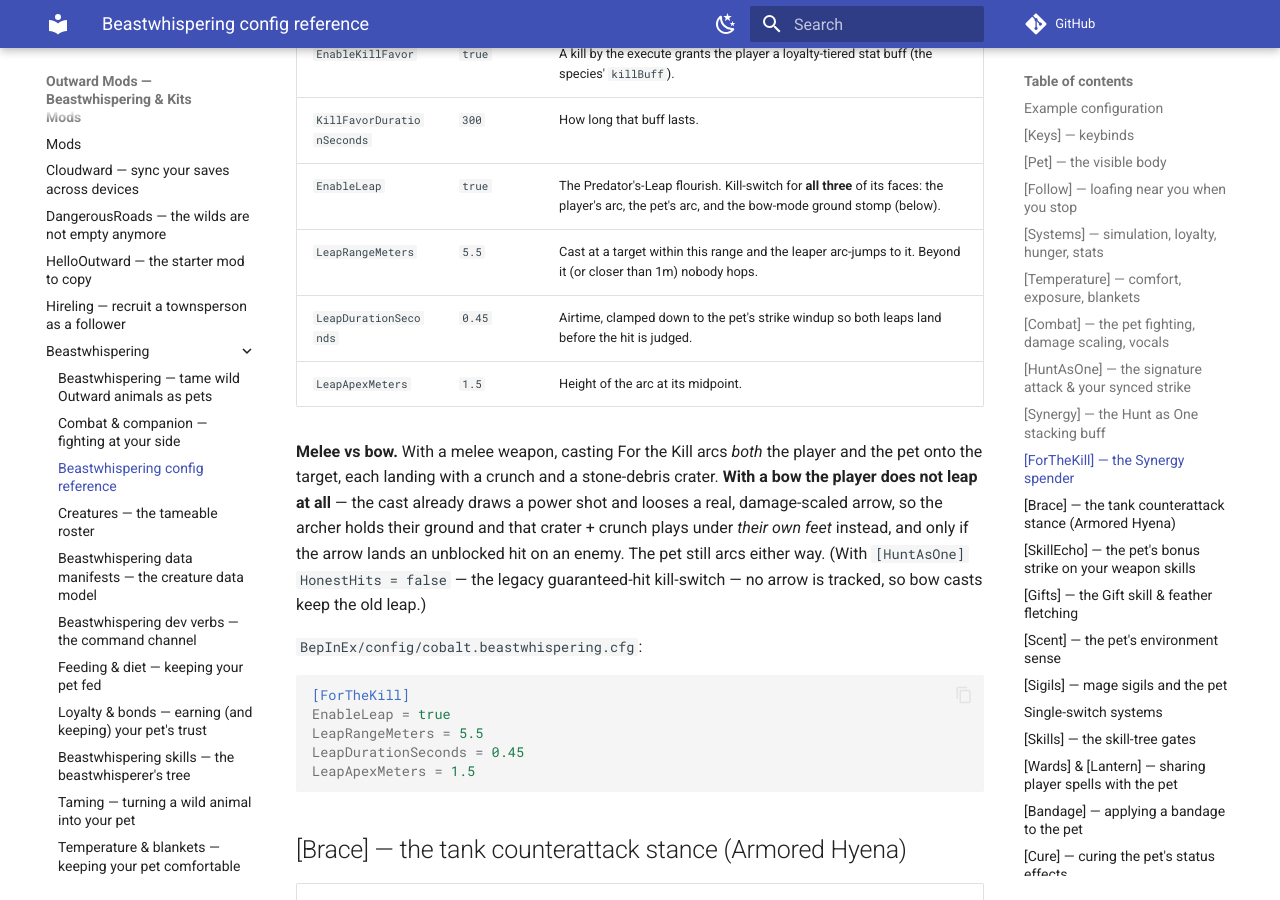
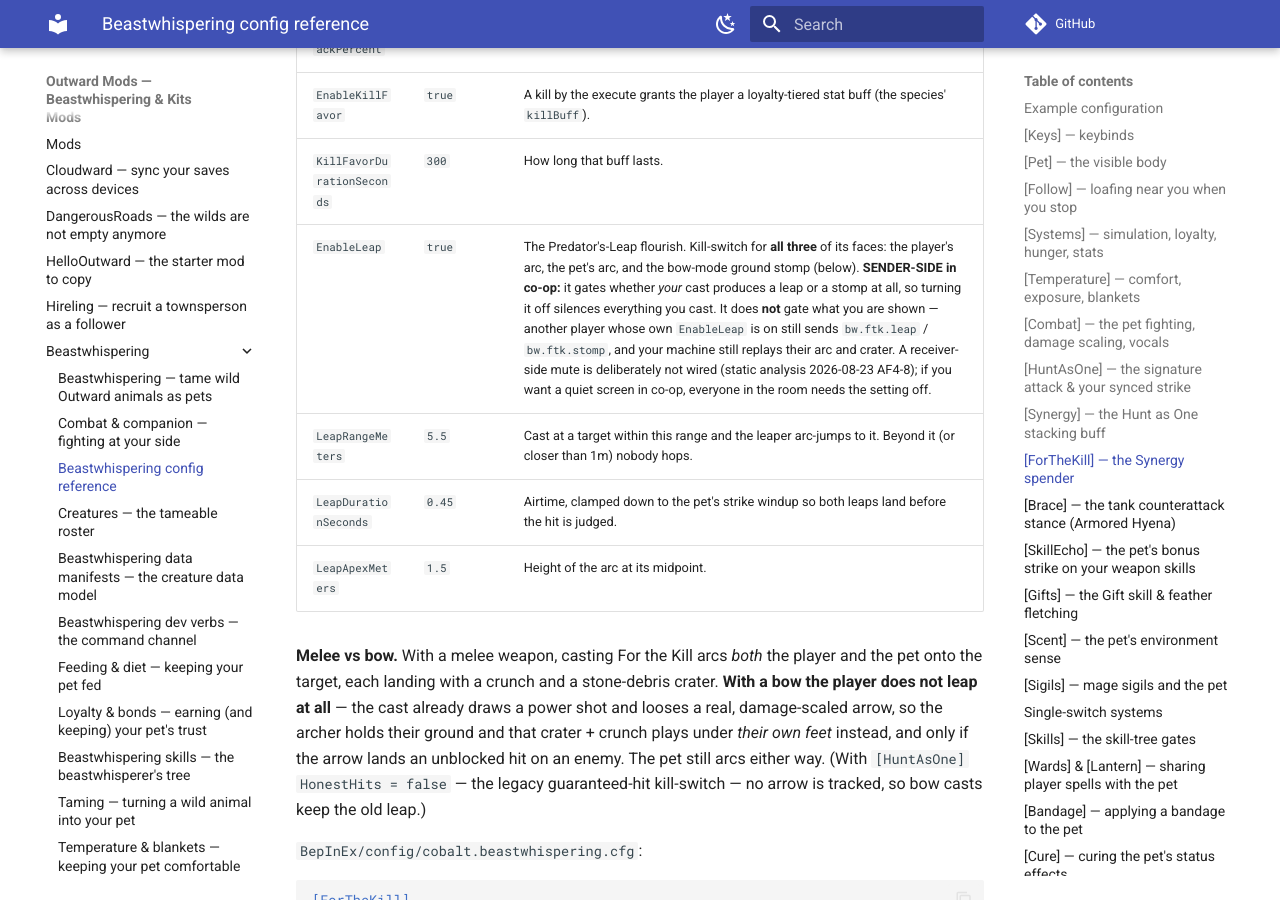
Before and after one commit to cobalt-craft/outward-mods-wiki, an MkDocs documentation site: the page built from docs/mods/beastwhispering/config-reference.md, in a window 1280 px wide and 900 px high, scrolled down 9964 px. Built offline with MkDocs 1.6.1 and Material for MkDocs 9.7.7, drawn with Linux system fonts in a browser that asks for light colours; comment, search, counter and statistics services are not loaded.

Commit message:
Sync wiki from source @ 2e0c225

```diff
--- a/docs/mods/beastwhispering/config-reference.md
+++ b/docs/mods/beastwhispering/config-reference.md
@@ -219,7 +219,7 @@ FlashOnGrant = false
 | `DamagePerStackPercent` | `35` | Extra damage percent per stack consumed. |
 | `EnableKillFavor` | `true` | A kill by the execute grants the player a loyalty-tiered stat buff (the species' `killBuff`). |
 | `KillFavorDurationSeconds` | `300` | How long that buff lasts. |
-| `EnableLeap` | `true` | The Predator's-Leap flourish. Kill-switch for **all three** of its faces: the player's arc, the pet's arc, and the bow-mode ground stomp (below). |
+| `EnableLeap` | `true` | The Predator's-Leap flourish. Kill-switch for **all three** of its faces: the player's arc, the pet's arc, and the bow-mode ground stomp (below). **SENDER-SIDE in co-op:** it gates whether *your* cast produces a leap or a stomp at all, so turning it off silences everything you cast. It does **not** gate what you are shown — another player whose own `EnableLeap` is on still sends `bw.ftk.leap` / `bw.ftk.stomp`, and your machine still replays their arc and crater. A receiver-side mute is deliberately not wired (static analysis 2026-08-23 AF4-8); if you want a quiet screen in co-op, everyone in the room needs the setting off. |
 | `LeapRangeMeters` | `5.5` | Cast at a target within this range and the leaper arc-jumps to it. Beyond it (or closer than 1m) nobody hops. |
 | `LeapDurationSeconds` | `0.45` | Airtime, clamped down to the pet's strike windup so both leaps land before the hit is judged. |
 | `LeapApexMeters` | `1.5` | Height of the arc at its midpoint. |
```
